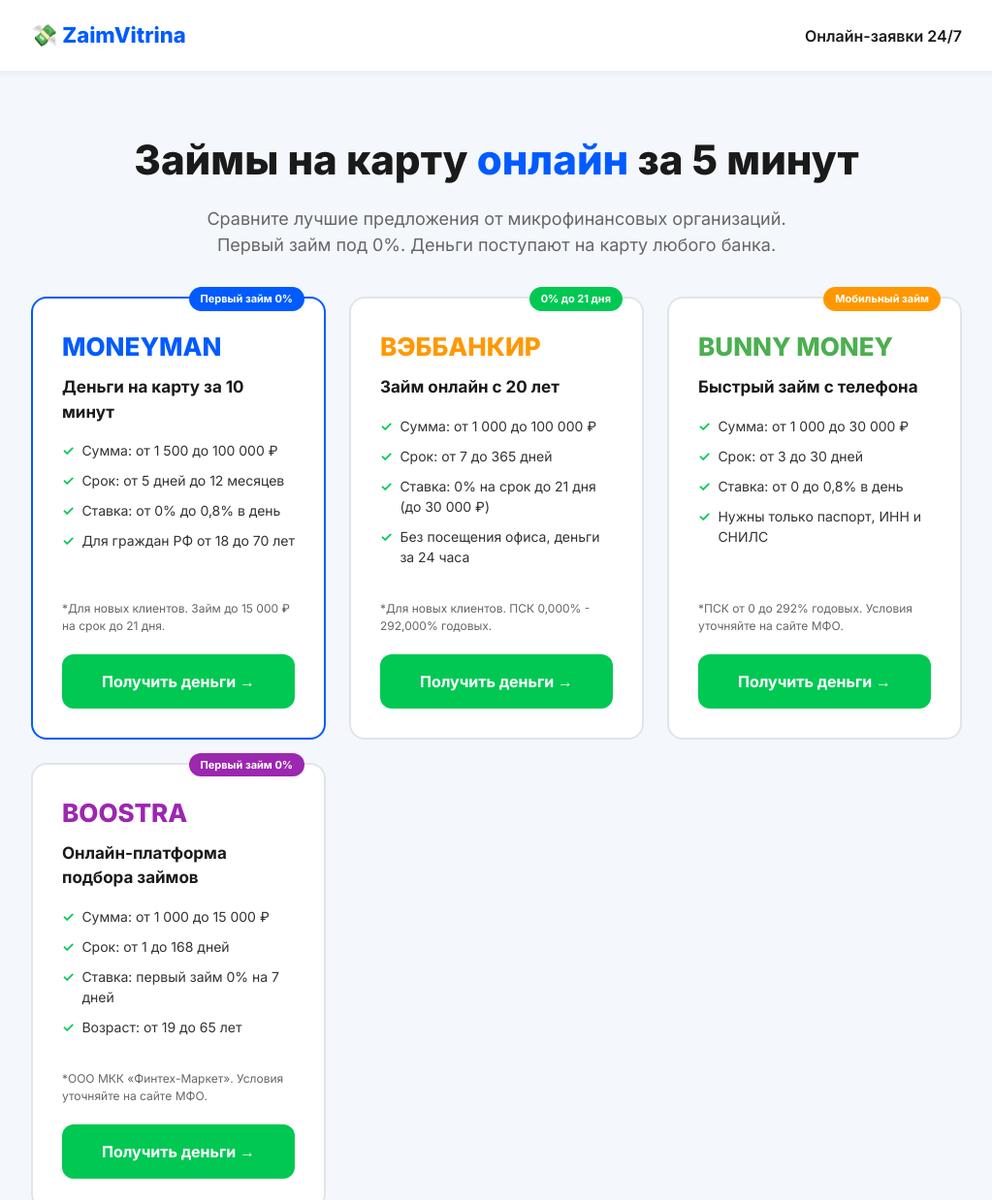
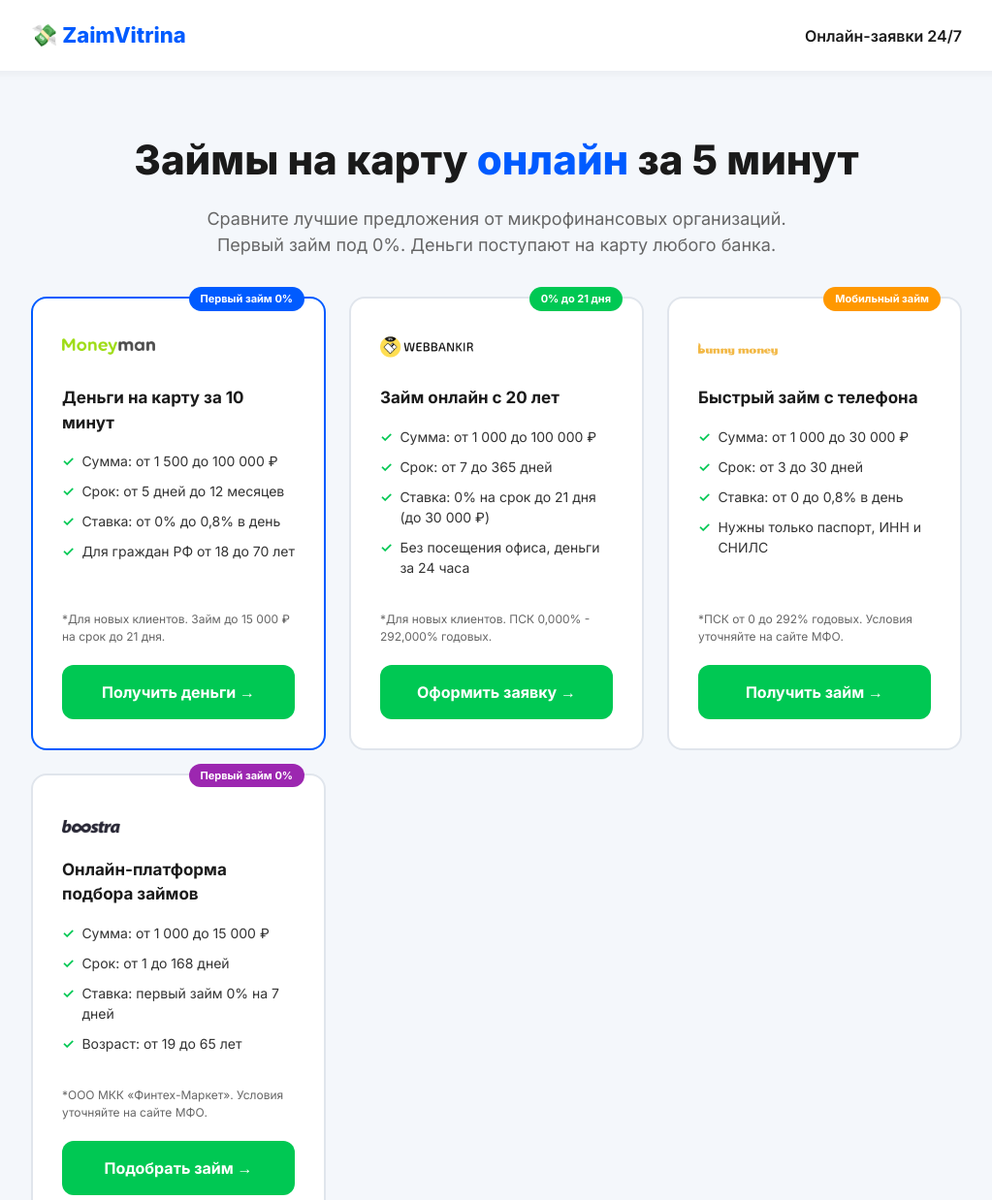
Before and after one commit to azamatkusyapov79-bot/mfosite, a plain HTML site: page index.html in a window 1280 px wide. Shown: the top 1238 px of the page at 97% size, without its empty margins (128-1151 px from the left). Drawn offline with Linux system fonts and the light colour scheme.

Commit message:
index.html

```diff
--- a/index.html
+++ b/index.html
@@ -40,7 +40,10 @@
   .offers-grid{display: grid; grid-template-columns: repeat(auto-fit, minmax(300px, 1fr)); gap: 24px; margin-bottom: 60px;}
   .offer-card{background: var(--bg-white); border-radius: var(--radius); padding: 30px; border: 2px solid var(--border); transition: 0.2s; display: flex; flex-direction: column; position: relative;}
   .offer-card:hover{border-color: var(--primary); box-shadow: 0 10px 30px rgba(0,91,255,0.1); transform: translateY(-4px);}
-  .offer-logo{font-size: 26px; font-weight: 800; color: var(--primary); margin-bottom: 10px; text-transform: uppercase;}
+
+  /* Стили для логотипов */
+  .offer-logo-img { height: 40px; margin-bottom: 20px; object-fit: contain; align-self: flex-start; }
+
   .offer-title{font-size: 17px; font-weight: 700; margin-bottom: 16px;}
   .offer-features{list-style: none; margin-bottom: 24px; flex-grow: 1;}
   .offer-features li{font-size: 14px; margin-bottom: 10px; display: flex; align-items: flex-start; gap: 8px; color: #333;}
@@ -98,7 +101,7 @@
     <!-- КАРТОЧКА 1: MoneyMan -->
     <div class="offer-card" style="border-color: var(--primary);">
       <div class="badge">Первый займ 0%</div>
-      <div class="offer-logo">MoneyMan</div>
+      <img src="moneyman.png" alt="MoneyMan" class="offer-logo-img">
       <div class="offer-title">Деньги на карту за 10 минут</div>
       <ul class="offer-features">
         <li>Сумма: от 1 500 до 100 000 ₽</li>
@@ -115,7 +118,7 @@
     <!-- КАРТОЧКА 2: ВЭББАНКИР -->
     <div class="offer-card">
       <div class="badge green">0% до 21 дня</div>
-      <div class="offer-logo" style="color: #FF9800;">ВЭББАНКИР</div>
+      <img src="webbankir.png" alt="Webbankir" class="offer-logo-img">
       <div class="offer-title">Займ онлайн с 20 лет</div>
       <ul class="offer-features">
         <li>Сумма: от 1 000 до 100 000 ₽</li>
@@ -126,13 +129,13 @@
       <div class="offer-conditions">
         *Для новых клиентов. ПСК 0,000% - 292,000% годовых.
       </div>
-      <a href="https://t.fincpanetwork.ru/click/32479/77?erid=2W5zFHR4ffP" class="btn" target="_blank" rel="noopener nofollow">Получить деньги →</a>
+      <a href="https://t.fincpanetwork.ru/click/32479/77?erid=2W5zFHR4ffP" class="btn" target="_blank" rel="noopener nofollow">Оформить заявку →</a>
     </div>
 
     <!-- КАРТОЧКА 3: Bunny Money -->
     <div class="offer-card">
       <div class="badge orange">Мобильный займ</div>
-      <div class="offer-logo" style="color: #4CAF50;">Bunny Money</div>
+      <img src="bunnymoney.png" alt="Bunny Money" class="offer-logo-img" style="height: 35px; margin-top: 5px;">
       <div class="offer-title">Быстрый займ с телефона</div>
       <ul class="offer-features">
         <li>Сумма: от 1 000 до 30 000 ₽</li>
@@ -143,13 +146,13 @@
       <div class="offer-conditions">
         *ПСК от 0 до 292% годовых. Условия уточняйте на сайте МФО.
       </div>
-      <a href="https://t.fincpanetwork.ru/click/32479/968" class="btn" target="_blank" rel="noopener nofollow">Получить деньги →</a>
+      <a href="https://t.fincpanetwork.ru/click/32479/968" class="btn" target="_blank" rel="noopener nofollow">Получить займ →</a>
     </div>
 
     <!-- КАРТОЧКА 4: Boostra -->
     <div class="offer-card">
       <div class="badge purple">Первый займ 0%</div>
-      <div class="offer-logo" style="color: #9C27B0;">Boostra</div>
+      <img src="boostra.png" alt="Boostra" class="offer-logo-img" style="height: 25px; margin-top: 10px;">
       <div class="offer-title">Онлайн-платформа подбора займов</div>
       <ul class="offer-features">
         <li>Сумма: от 1 000 до 15 000 ₽</li>
@@ -160,7 +163,7 @@
       <div class="offer-conditions">
         *ООО МКК «Финтех-Маркет». Условия уточняйте на сайте МФО.
       </div>
-      <a href="https://t.fincpanetwork.ru/click/32479/381?erid=2W5zFJDXVqb" class="btn" target="_blank" rel="noopener nofollow">Получить деньги →</a>
+      <a href="https://t.fincpanetwork.ru/click/32479/381?erid=2W5zFJDXVqb" class="btn" target="_blank" rel="noopener nofollow">Подобрать займ →</a>
     </div>
 
   </div>
```
